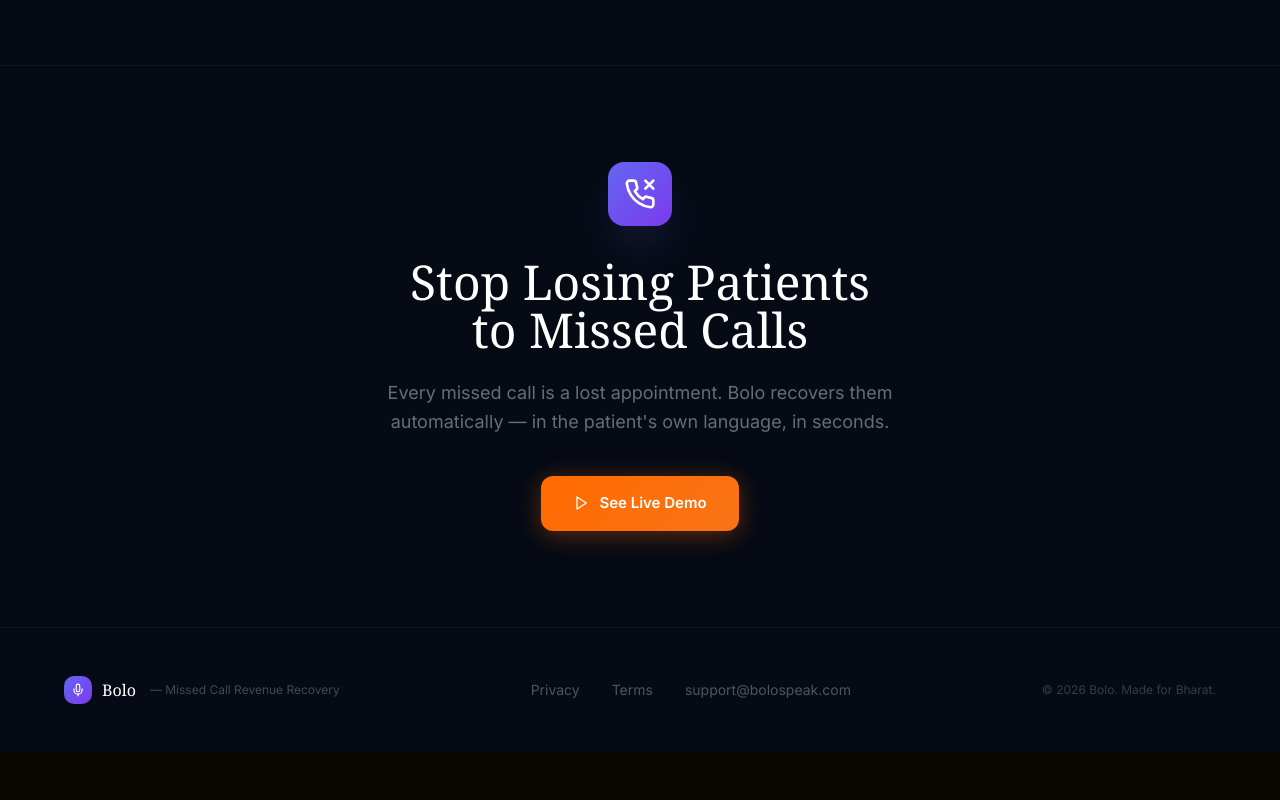
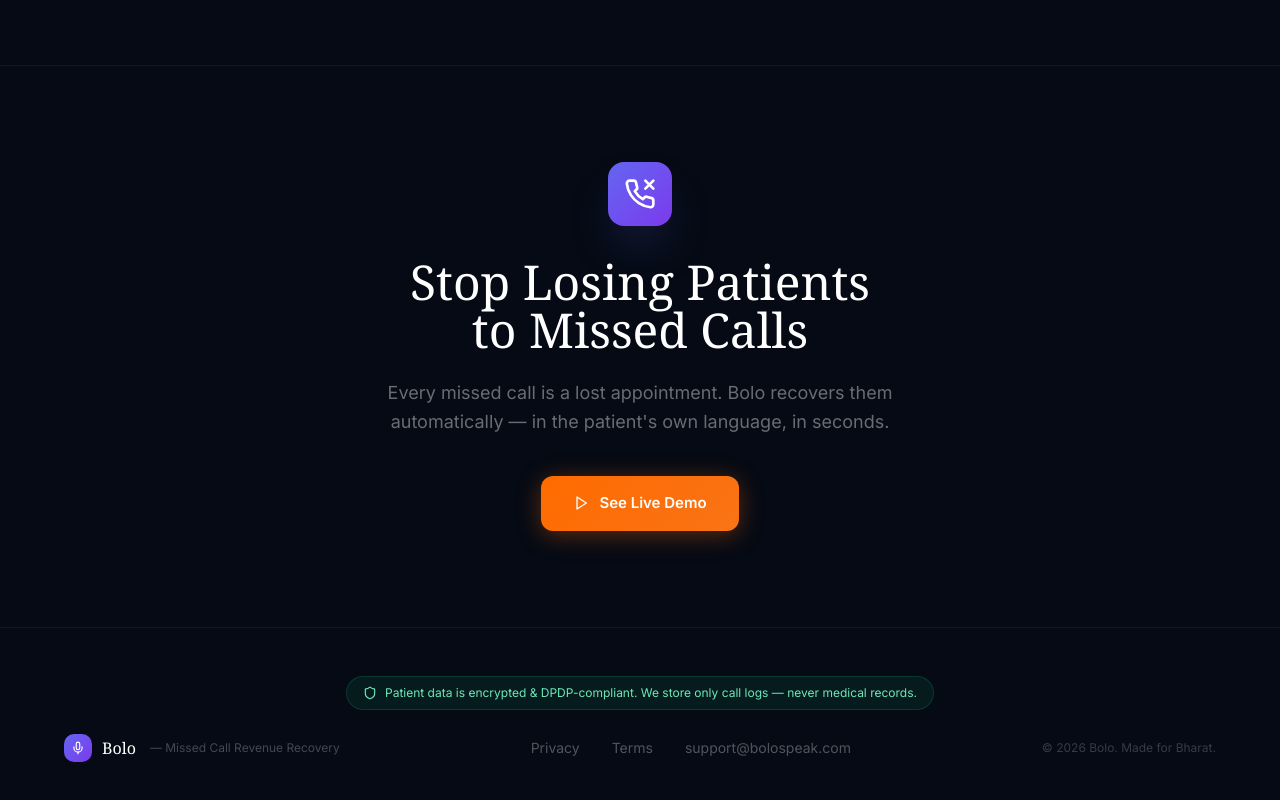
Before and after one commit to a3solutionsandservices-art/Bolo, a Next.js app in the folder frontend/: page / in a window 1280 px wide. Shown: the part 4254-5054 px from the top of the page. Before the commit the page ends 5006 px from the top, so only its background shows below. Built offline with nearby package versions, Linux system fonts and the light colour scheme; no server answers.

Commit message:
feat: add data privacy trust badge to footer

```diff
--- a/frontend/app/page.tsx
+++ b/frontend/app/page.tsx
@@ -445,7 +445,14 @@
 
       {/* ── FOOTER ── */}
       <footer className="border-t border-white/[0.05] py-12 px-6">
-        <div className="max-w-6xl mx-auto flex flex-col md:flex-row items-center justify-between gap-6">
+        <div className="max-w-6xl mx-auto flex flex-col items-center gap-6">
+          <div className="flex justify-center">
+            <span className="inline-flex items-center gap-2 px-4 py-2 rounded-full bg-emerald-500/10 border border-emerald-500/20 text-emerald-300 text-xs">
+              <Shield className="w-3.5 h-3.5 shrink-0" />
+              Patient data is encrypted &amp; DPDP-compliant. We store only call logs — never medical records.
+            </span>
+          </div>
+          <div className="w-full flex flex-col md:flex-row items-center justify-between gap-4">
           <div className="flex items-center gap-2.5">
             <div className="w-7 h-7 rounded-lg bg-gradient-to-br from-brand-500 to-violet-600 flex items-center justify-center">
               <Mic className="w-3.5 h-3.5 text-white" />
@@ -459,6 +466,7 @@
             <a href="mailto:support@bolospeak.com" className="hover:text-white/60 transition-colors">support@bolospeak.com</a>
           </div>
           <p className="text-xs text-white/20">© 2026 Bolo. Made for Bharat.</p>
+          </div>
         </div>
       </footer>
     </div>
```
